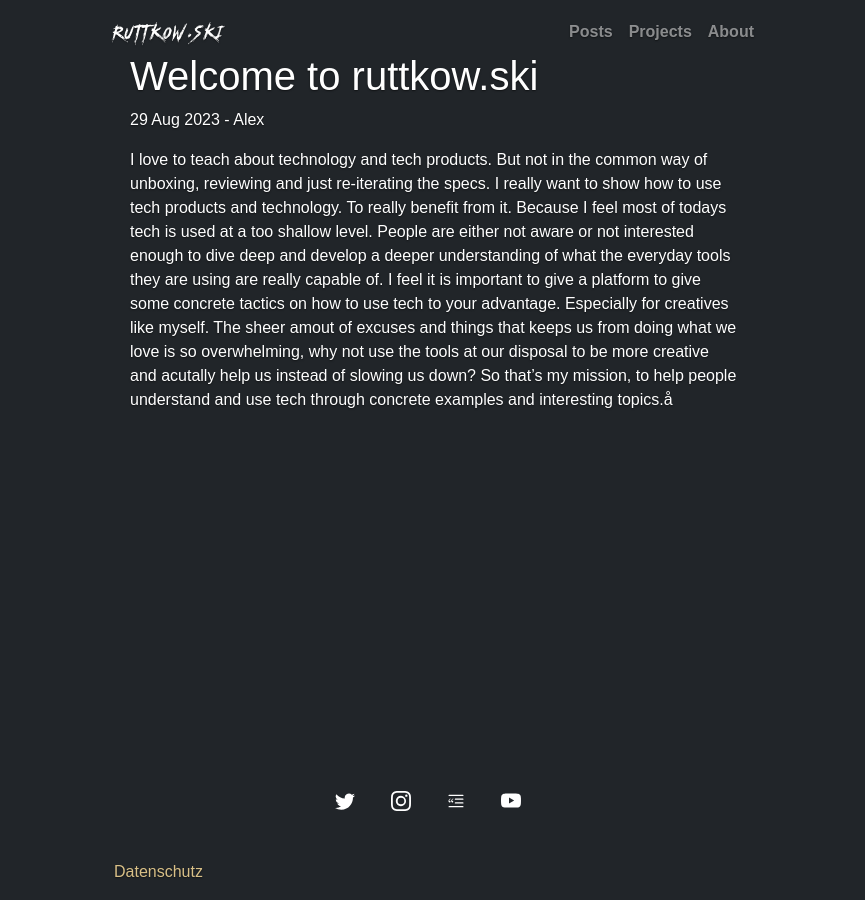
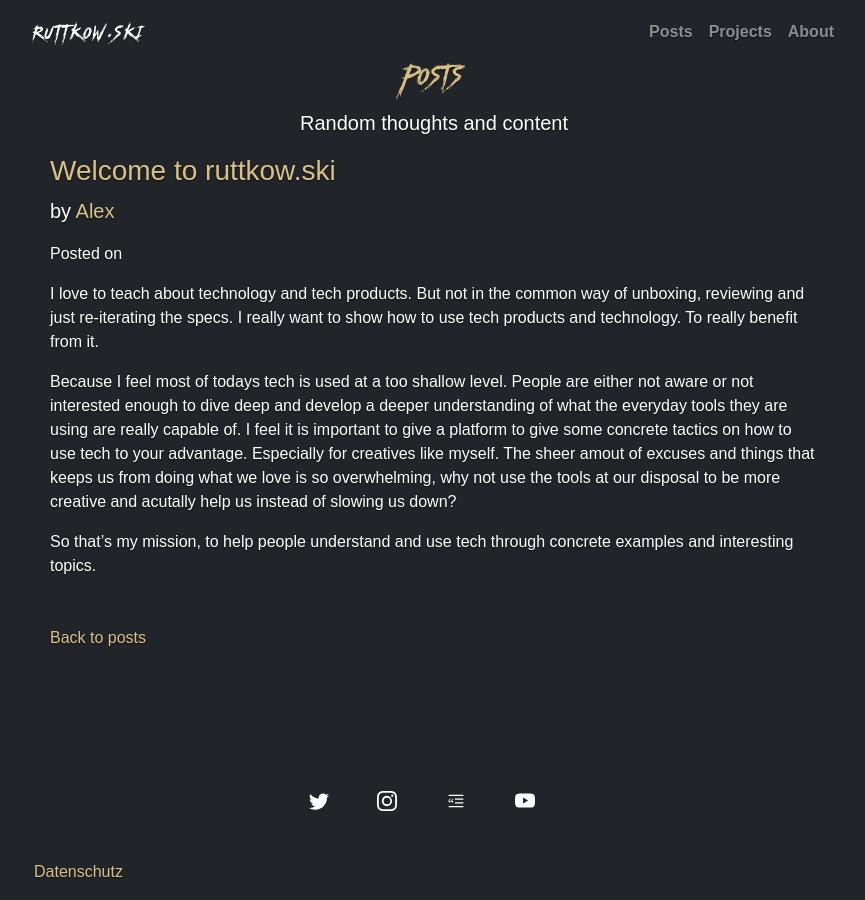
Before and after one commit to ruttkowa/ruttkow.ski, a Jekyll site: the page built from _posts/2023-08-30-first_post.md, in a window 1280 px wide. Shown: the whole page, without its empty margins (206-1071 px from the left). Built offline with Jekyll 4.4.1, drawn with Linux system fonts in a browser that asks for light colours.

Commit message:
Minor changes, mostly layout

```diff
--- a/Gemfile
+++ b/Gemfile
@@ -19,7 +19,7 @@
   gem "jekyll-paginate-v2"
 end
 
-gem "jekyll-paginate-v2"
+
 
 # Windows and JRuby does not include zoneinfo files, so bundle the tzinfo-data gem
 # and associated library.
--- a/_layouts/post.html
+++ b/_layouts/post.html
@@ -1,7 +1,28 @@
 ---
 layout: full_screen
 ---
-<h1>{{ page.title }}</h1>
-<p>{{ page.date | date_to_string }} - {{ page.author }}</p>
 
-{{ content }}
+<div class="text-center">
+    <h1 class="munichmetal gold">Posts</h1>
+    <p class="lead">Random thoughts and content<br>
+    </p>
+</div>
+
+<div class="row">
+
+    <div class="col-sm-12 col-md-12 col-lg-12">
+        <h3 class="gold">{{ page.title }}</h3>
+        <p class="lead"><i class="fa fa-user"></i> by <a href="">{{ page.author }}</a></p>
+        <p><i class="fa fa-calendar"></i> Posted on {{ post.date | date_to_string}}</p>
+        {{ content }}
+    </div>
+
+</div>
+
+<div class="row">
+
+    <div class="col-sm-12 col-md-12 col-lg-12">
+        <a href="/posts.html">Back to posts</a>
+    </div>
+
+</div>
--- a/_sass/base.scss
+++ b/_sass/base.scss
@@ -168,8 +168,8 @@
   /*box-shadow: inset 0 0 5rem rgba(0, 0, 0, .5);*/
 }
 
-.cover-container {
-  max-width: 42em;
+.cover-container{
+  max-width: 52rem;
 }
 
 
@@ -272,6 +272,7 @@
   top: 80%;
 }
 
+
 /*
  * Lists
  */
--- a/posts.html
+++ b/posts.html
@@ -17,7 +17,7 @@
     <div class="col-sm-12 col-md-12 col-lg-12">
         <h3><a href="{{ post.url }}">{{ post.title }}</a></h3>
         <p class="lead"><i class="fa fa-user"></i> by <a href="">{{ post.author }}</a></p>
-        <p><i class="fa fa-calendar"></i> Posted on {{ post.date }}</p>
+        <p><i class="fa fa-calendar"></i> Posted on {{ post.date | date_to_string}}</p>
         {{ post.excerpt }}
     </div>
     <hr>
```
Also changed, not shown: _layouts/project.html (+18 -1 lines), _posts/2023-08-30-first_post.md (+5 -3 lines), 5 other files.
